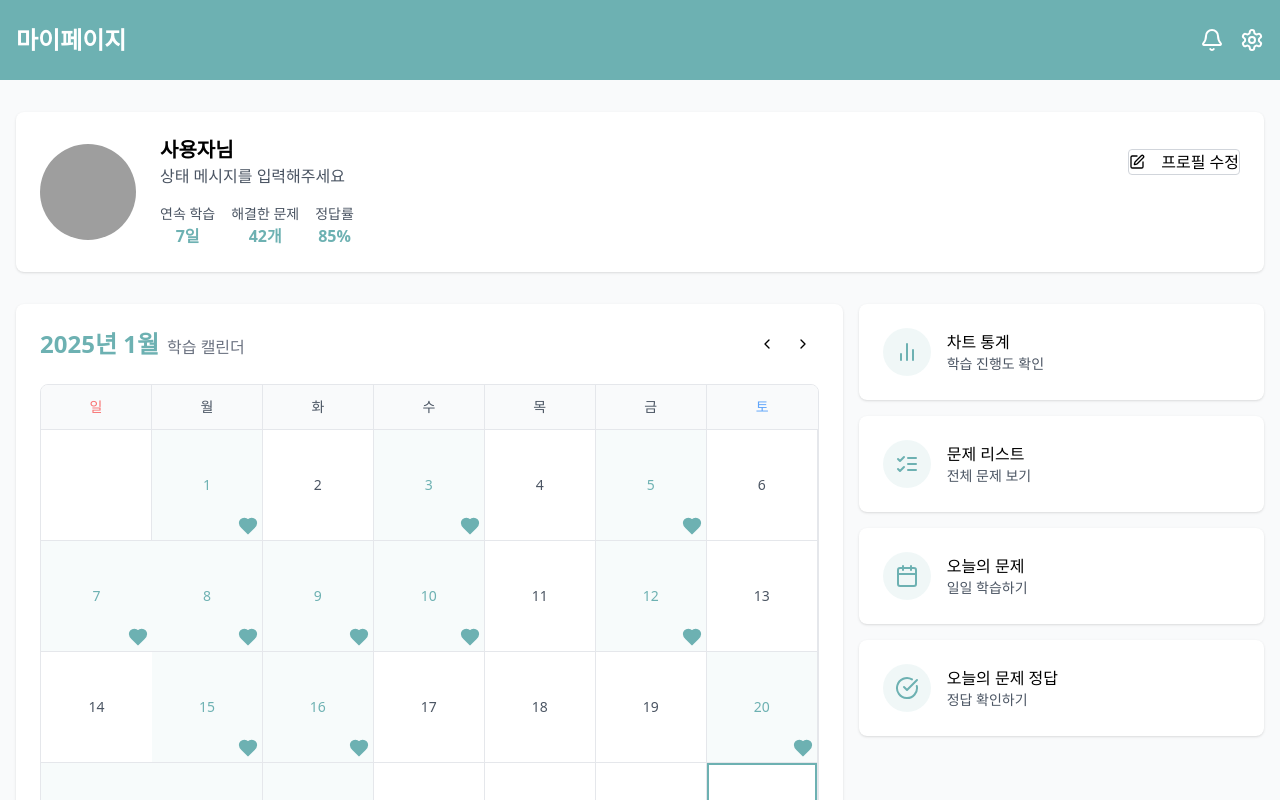
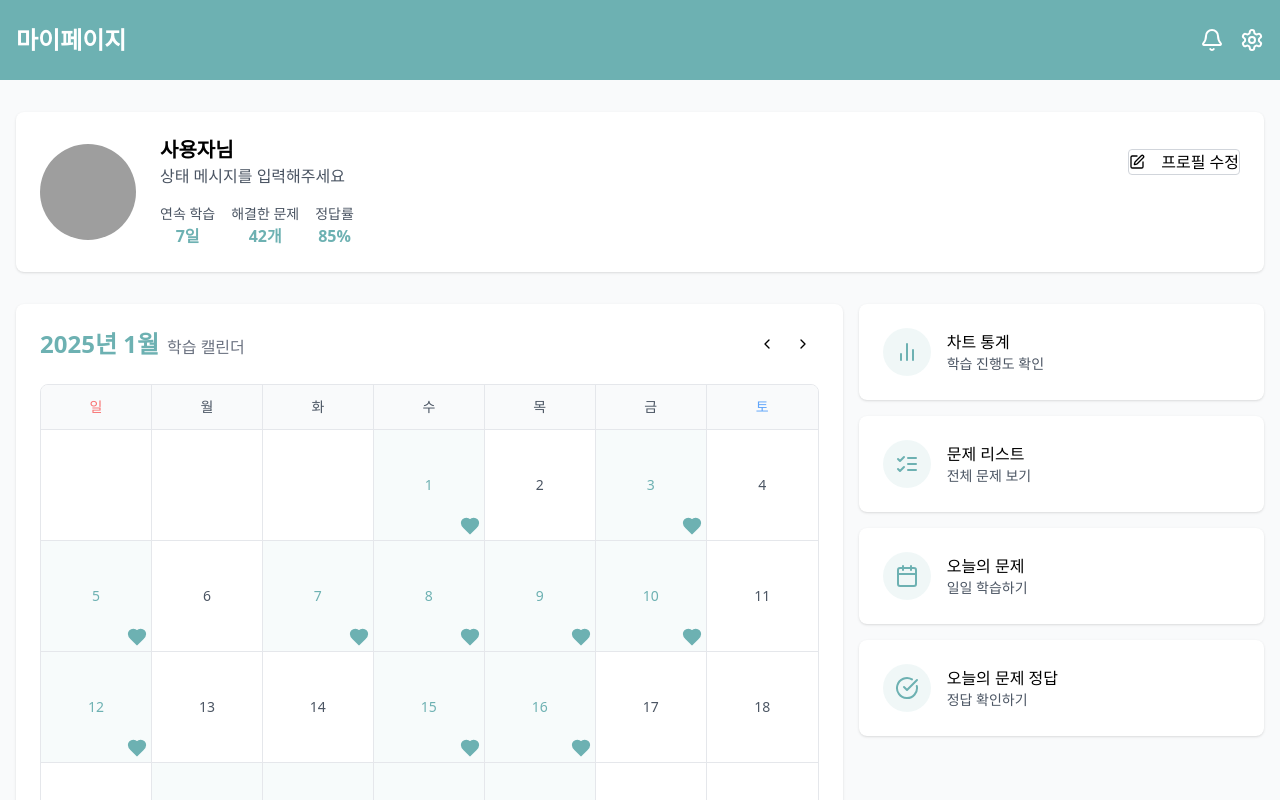
Before and after one commit to woorifisa-service-dev-4th/frontend-4th-haruhana, a Next.js app: page /mypage in a window 1280 px wide. Shown: the top 800 px of the page. Built offline with nearby package versions, Linux system fonts and the light colour scheme; grey boxes are pictures that could not be loaded.

Commit message:
🚑 [긴급 수정]  1월 1일이 월요일로, 1월 31일이 수요일로 표시되는 버스 빠르게 수정

```diff
--- a/app/mypage/page.jsx
+++ b/app/mypage/page.jsx
@@ -11,8 +11,11 @@ import { Avatar, AvatarFallback, AvatarImage } from '@/components/ui/avatar';
 const StudyCalendar = () => {
     const studiedDays = [1, 3, 5, 7, 8, 9, 10, 12, 15, 16, 20, 21, 22, 23];
     const days = Array.from({ length: 31 }, (_, i) => i + 1);
-    const today = new Date().getDate(); // 현재 날짜에서 일자를 추출
+    const today = new Date(); // 현재 날짜에서 일자를 추출
 
+    const year = 2025;
+    const month = 0; // 1월은 0
+    const firstDayOfMonth = new Date(year, month, 1).getDay(); // 2025년 1월 1일의 요일 (0: 일요일, 1: 월요일, ...)
 
     return (
         <div className="w-full">
@@ -47,7 +50,9 @@ const StudyCalendar = () => {
                 </div>
 
                 <div className="grid grid-cols-7">
-                    <div className="border-r border-b p-3"></div>
+                    {Array.from({ length: firstDayOfMonth }).map((_, idx) => (
+                        <div key={`empty-${idx}`} className="border-r border-b p-3"></div>
+                    ))}
                     {days.map((day) => {
                         const isStudied = studiedDays.includes(day);
                         const isToday = day === today;
@@ -57,7 +62,7 @@ const StudyCalendar = () => {
                                 key={day.toString()}
                                 className={`
                   p-3 aspect-square flex items-center justify-center relative
-                  ${day % 7 !== 0 ? 'border-r' : ''}
+                  ${(firstDayOfMonth + day - 1) % 7 !== 6 ? 'border-r' : ''}
                   border-b
                   ${isStudied ? 'bg-[#6DB1B2]/5' : 'hover:bg-gray-50'}
                   ${isToday ? 'ring-2 ring-inset ring-[#6DB1B2]' : ''}
```
